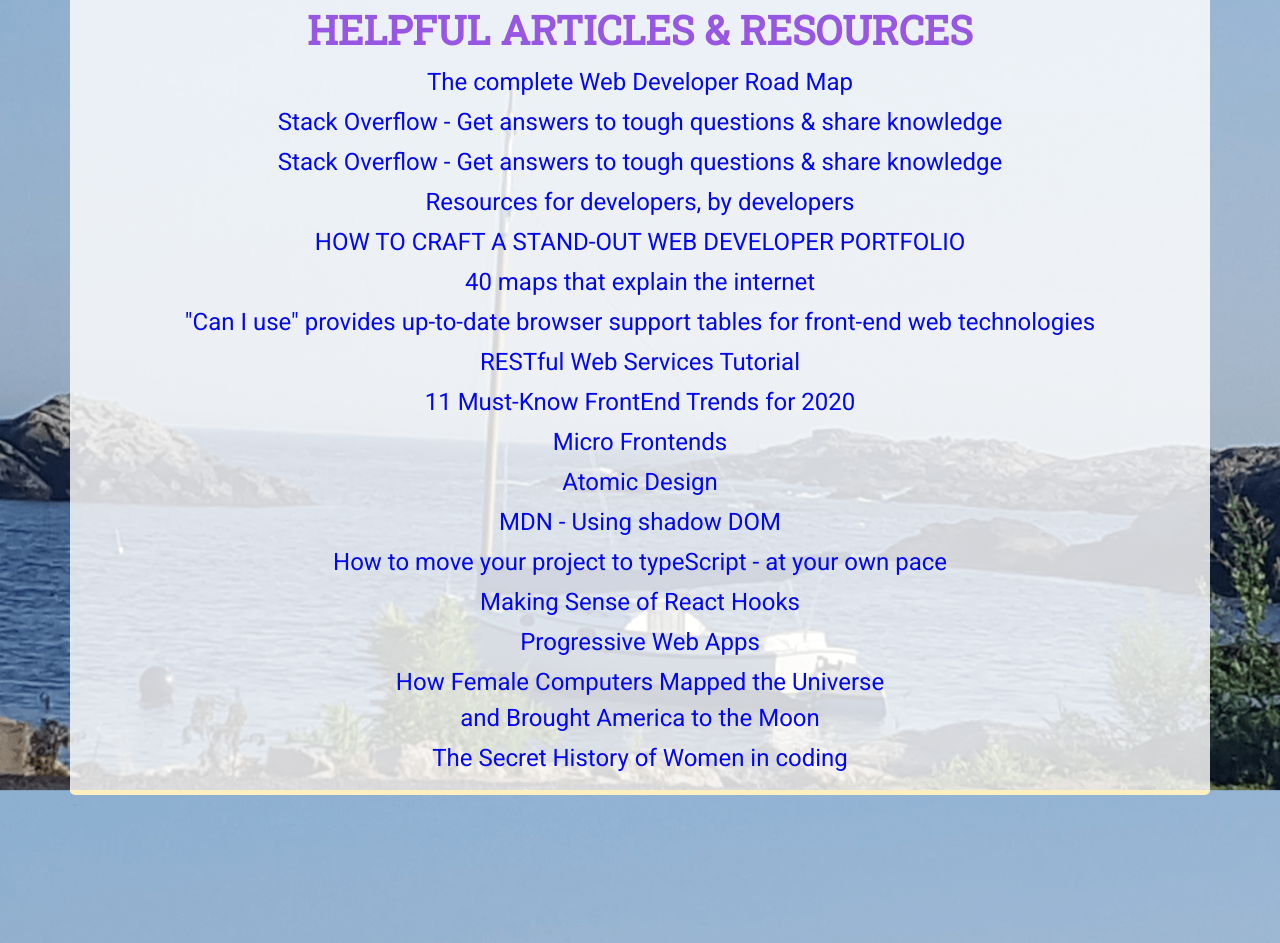
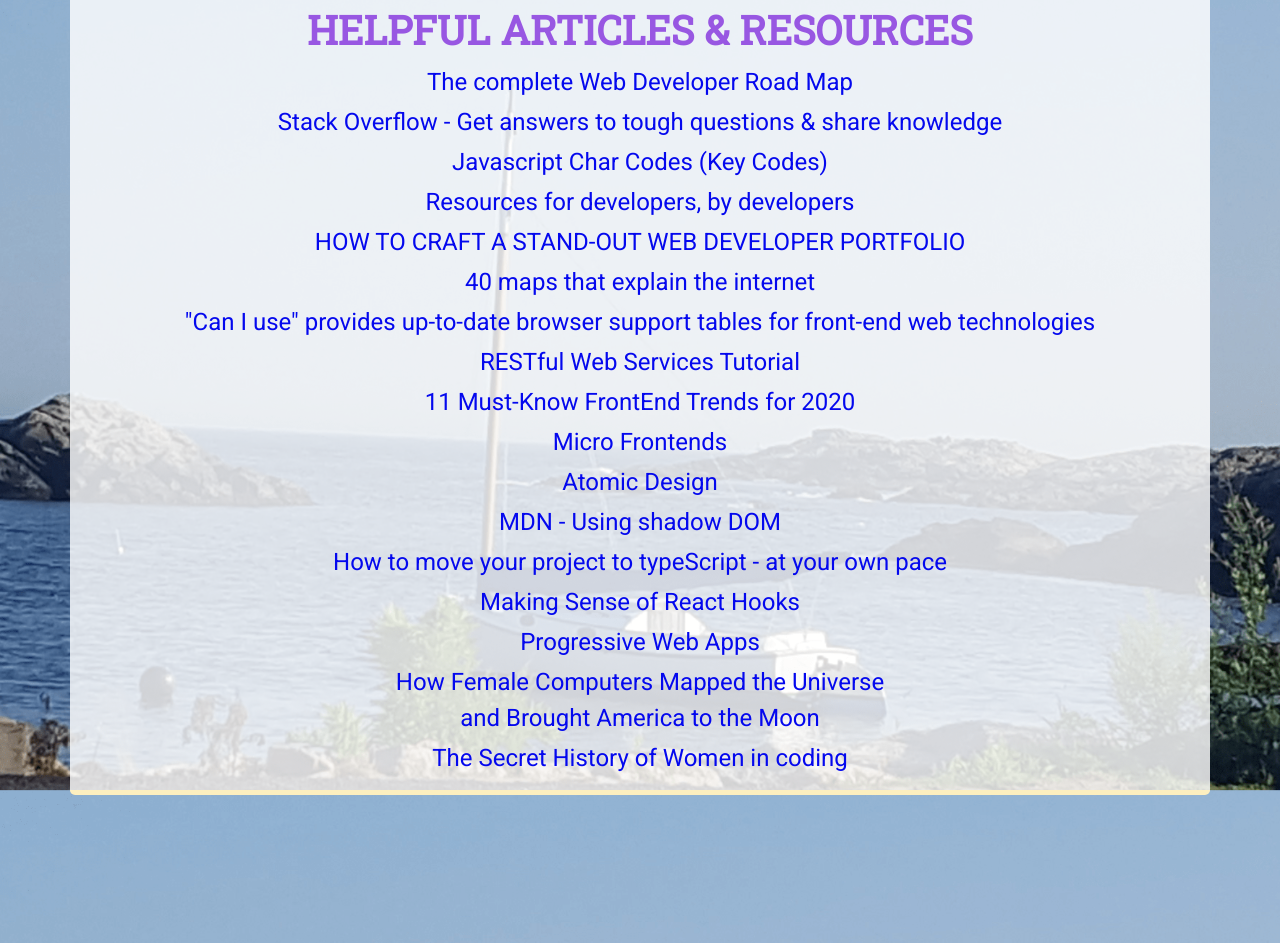
Before and after one commit to jstiles1/Web-Developer-Resources, a website: page index.html in a window 1280 px wide. Shown: the part 941-1884 px from the top of the page. Drawn offline with nearby package versions, Linux system fonts and the light colour scheme.

```diff
--- a/index.html
+++ b/index.html
@@ -72,8 +72,8 @@
             tough questions & share knowledge</a>
         </div>
         <div class="spacing col-12">
-          <a rel="noopener noreferrer" target="_blank" href="https://stackoverflow.com/">Stack Overflow - Get answers to
-            tough questions & share knowledge</a>
+          <a rel="noopener noreferrer" target="_blank" href="https://www.cambiaresearch.com/articles/15/javascript-char-codes-key-codes
+          ">Javascript Char Codes (Key Codes)</a>
         </div>
         <div class="spacing col-12">
           <a rel="noopener noreferrer" target="_blank" href="https://developer.mozilla.org/en-US/?utm_source=www.mozilla.org&utm_medium=referral&utm_campaign=nav&utm_content=developers
@@ -180,10 +180,7 @@
   <script src="https://maxcdn.bootstrapcdn.com/bootstrap/4.0.0/js/bootstrap.min.js"
     integrity="sha384-JZR6Spejh4U02d8jOt6vLEHfe/JQGiRRSQQxSfFWpi1MquVdAyjUar5+76PVCmYl" crossorigin="anonymous">
   </script>
-  <!--The core Firebase JS SDK is always required and must be listed first
-  <script src="https://www.gstatic.com/firebasejs/7.8.1/firebase-app.js">
-  </script>
-  <script src="main.js"></script>-->
+
 </body>
 
 </html>
```
Also changed, not shown: package.json (added, +23 -0 lines), 1 other file.
